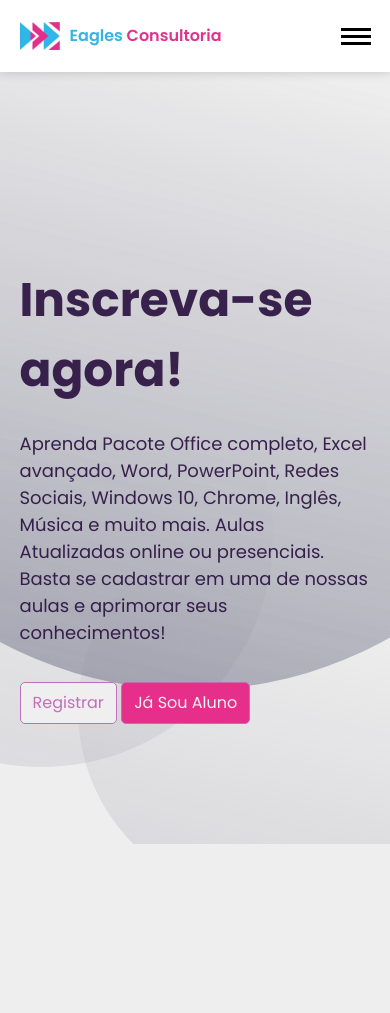
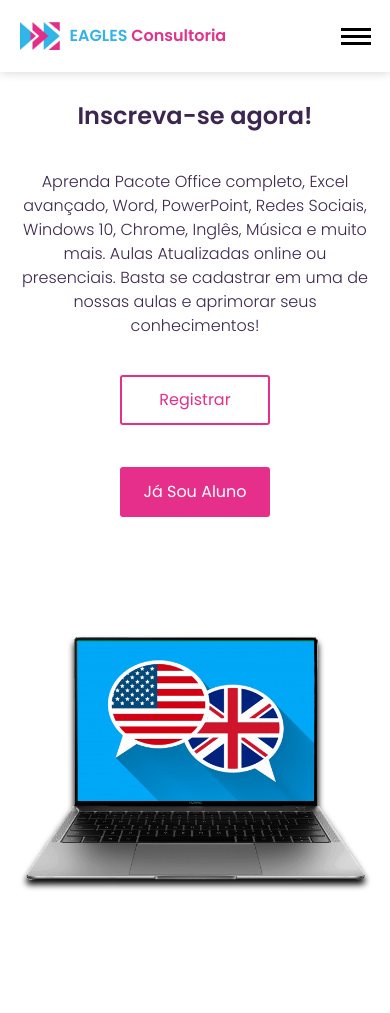
Before and after one commit to Henriqueiru/SiteEaglesConsultoria, a plain HTML site: page index.html in a window 390 px wide. Before the commit the page ends 844 px from the top, so only its background shows below. Drawn offline with nearby package versions, Linux system fonts and the light colour scheme.

Commit message:
update on the all

```diff
--- a/index.html
+++ b/index.html
@@ -1,7 +1,7 @@
 <!DOCTYPE html>
 <html class="no-js">
   <head>
-    <title>EAGLES Consultoria</title>
+    <title>Eagles Consultoria</title>
     <meta charset="UTF-8" />
     <meta name="viewport" content="width=device-width, initial-scale=1" />
     <meta http-equiv="Pragma" content="no-cache" />
@@ -72,17 +72,13 @@
         </div>
         <div class="slider">
           <div class="col-img">
-            <img src="./assets/img/NotebookExcel.png" alt="image1" />
+            <img src="./assets/img/excelnovo.png" alt="image1" />
           </div>
           <div class="col-img">
-            <img src="./assets/img/NotebookIngles.png" alt="image2" />
+            <img src="./assets/img/newphotoshop.png" alt="image2" />
           </div>
           <div class="col-img">
-            <img src="./assets/img/notenovo.png" alt="image3" />
-          </div>
-
-          <div class="col-img">
-            <img src="./assets/img/Notebookb.png" alt="image4" />
+            <img src="./assets/img/NoteExample2.0.png" alt="image3" />
           </div>
         </div>
       </section>
@@ -95,7 +91,7 @@
           <div class="logo">
             <img src="./assets/navbarlogo.png" alt="logo" />
             <span
-              ><span class="firt">Eagles</span>
+              ><span class="firt">EAGLES</span>
               <span class="second">Consultoria</span></span
             >
           </div>
@@ -109,7 +105,7 @@
           <li class="logo">
             <img src="./assets/navbarlogo.png" alt="logo" />
             <span
-              ><span class="firt">Eagles</span>
+              ><span class="firt">EAGLES</span>
               <span class="second">Consultoria</span></span
             >
           </li>
@@ -121,5 +117,6 @@
     </nav>
 
     <script src="./src/index.js" type="module"></script>
+    <script src="https://unpkg.com/ionicons@5.1.2/dist/ionicons.js"></script>
   </body>
 </html>
--- a/src/sass/Layout/Header/_index.scss
+++ b/src/sass/Layout/Header/_index.scss
@@ -2,14 +2,16 @@ header {
   position: relative;
   overflow: hidden;
   margin-top: 72px;
-
   background-repeat: no-repeat;
   background-size: cover;
   height: calc(100vh - 72px);
 
-  @media(max-width:900px) {
-    overflow: auto;
+  @media (max-width: 900px) {
+    overflow: initial;
+    height: 100%;
+    padding: 0vh 0;
 
+    margin-top: 50px;
   }
 
   .big-circle {
@@ -18,7 +20,11 @@ header {
     right: 0px;
     z-index: -1;
     opacity: 0.5;
+
     height: 80%;
+    @media (max-width: 900px) {
+      display: none;
+    }
   }
 
   .medium-circle {
@@ -28,6 +34,9 @@ header {
     z-index: -1;
     height: 60%;
     opacity: 0.4;
+    @media (max-width: 900px) {
+      display: none;
+    }
   }
 
   .small-circle {
@@ -35,26 +44,28 @@ header {
     bottom: 0%;
     left: 20%;
     z-index: -1;
+    @media (max-width: 900px) {
+      display: none;
+    }
   }
 
   .row {
     width: 90%;
     position: relative;
     z-index: 2;
-
     max-width: 1186px;
     margin: 0 auto;
     height: 100%;
     display: grid;
-
     grid-template-columns: 590px 610px;
     grid-template-rows: 100vh;
     gap: 4ch;
     transition: 0.1s;
 
-    @media(max-width:900px) {
-      grid-template-columns: 1fr;
-
+    @media (max-width: 900px) {
+      display: flex;
+      height: 100%;
+      flex-direction: column;
     }
 
     .introduction {
@@ -62,18 +73,36 @@ header {
 
       display: flex;
       flex-direction: column;
-      justify-content: center;
+      justify-content: flex-start;
       align-items: flex-start;
-
+      @media (max-width: 900px) {
+        min-height: 100%;
+      }
       .intro-text {
+        padding: 10vh 0;
+        margin-top: 3em;
+        @media (max-width: 900px) {
+          text-align: center;
+          padding: 0;
+        }
         h1 {
           font-size: 47px;
-          margin-bottom: 24px;
+          font-weight: 600;
+
+          flex: 1;
+          @media (max-width: 900px) {
+            font-size: 24px;
+          }
         }
 
         p {
+          flex: 1;
           font-size: 18px;
-          margin-bottom: 36px;
+          @media (max-width: 900px) {
+            margin-top: 36px;
+            font-size: 16px;
+            font-weight: 300;
+          }
         }
 
         button {
@@ -82,55 +111,86 @@ header {
       }
 
       .cta {
+        @media (max-width: 900px) {
+          width: 100%;
+          display: flex;
+          flex-direction: column;
+          align-items: center;
+          justify-content: center;
+          padding: 0vh 0;
+        }
+
         button {
-          border: 1px solid #c36dbb;
-          border-radius: 5px;
-          padding: 0.5em 0.75em;
+          border-radius: 3px;
+          width: 90%;
+          width: 150px;
+          height: 50px;
+
+          margin: 2.5vh 1em;
 
           &:nth-child(1) {
-            color: #c36dbb;
+            color: $Second;
+            background: transparent;
+            border: 2px solid $Second;
+            transition: 0.2s;
+
+            &:hover {
+              color: $First;
+              border: 2px solid $First;
+            }
           }
 
           &:nth-child(2) {
+            border: none;
             background-color: $Second;
-            color: #f0f0f0;
+            color: white;
+            transition: 0.2s;
+
+            &:hover {
+              border: none;
+              background-color: $First;
+              color: white;
+            }
           }
         }
       }
     }
-
     .slider {
-
-      display: flex;
-      justify-content: center;
-      align-items: center;
-      ;
-
-      @media(max-width:900px) {
-        padding: 10vh 0;
-
+      position: relative;
+      margin-top: 72px;
+      min-height: calc(100vh - 72px);
+      @media (max-width: 900px) {
+        min-height: 50vh;
+        margin-top: 12px;
       }
-
+      filter: drop-shadow(0px 5px 3px black);
+      animation: drop 1.5s ease;
+      @keyframes drop {
+        from {
+          opacity: 0;
+          transform: translateY(-80px);
+        }
+        to {
+          opacity: 1;
+          transform: translateY(0px);
+        }
+      }
       .col-img.active {
         opacity: 1;
       }
 
       .col-img {
-        transition: 0.5s;
+        transition: opacity 900ms;
         display: flex;
         opacity: 0;
         position: absolute;
         justify-content: center;
-        flex: 1;
+
         align-items: center;
 
-
-        @media (max-width: 900px) {}
-
         img {
-          width: 90% !important;
-          max-width: 400px;
-
+          width: 100%;
+          max-width: 480px;
 
           object-fit: cover;
         }
--- a/src/sass/Layout/Header/slide.mjs
+++ b/src/sass/Layout/Header/slide.mjs
@@ -1,7 +1,7 @@
 export default function ShowSlides() {
   const Slide = document.querySelectorAll(".col-img");
   let index = 0;
-  let time = 6000;
+  let time = 4000;
 
   Slide[index].classList.add("active");
 
--- a/src/sass/Layout/Navbar/_index.scss
+++ b/src/sass/Layout/Navbar/_index.scss
@@ -4,35 +4,30 @@
   transition: position 1s;
   height: 72px;
   background: transparent;
-  position: absolute;
+  position: fixed;
   box-shadow: 0 0 10px rgba(0, 0, 0, 0.185);
   top: 0;
   left: 0;
-
-
+  z-index: 1068;
   .row {
     width: 95%;
     max-width: 940px;
     margin: 0 auto;
     height: 100%;
 
-    @media(max-width:900px) {
+    @media (max-width: 900px) {
       width: 100%;
       background: #ffffffff;
-
-
     }
 
-    @import './mobile';
-
+    @import "./mobile";
 
     .desktop.on {
-      @media(max-width:900px) {
-
-
-        height: 100vh;
+      @media (max-width: 900px) {
+        transition: padding 0.5s;
+        height: auto;
         z-index: 1068;
-
+        padding: 10vh 0;
       }
     }
 
@@ -47,23 +42,23 @@
       justify-content: space-evenly;
       align-items: center;
 
-      @media(max-width:900px) {
-
+      @media (max-width: 900px) {
         background: white;
         display: flex;
         overflow: hidden;
+        padding: 0vh 0;
         flex-direction: column;
+        justify-content: flex-start !important;
+        align-items: center;
+        place-items: center;
         position: absolute;
-        height: 0vh;
-        transition: 0.5s;
+        height: 0;
+        transition: padding 0.5s;
         z-index: 1068;
-
       }
 
-      @media(min-width:900px) {
-
+      @media (min-width: 900px) {
         display: flex;
-
       }
 
       .logo {
@@ -72,10 +67,8 @@
         align-items: center;
         height: 100%;
 
-        @media(max-width:900px) {
-
+        @media (max-width: 900px) {
           display: none;
-
         }
 
         span {
@@ -108,6 +101,13 @@
         overflow: hidden;
         height: 100%;
 
+        // mobile
+        @media (max-width: 900px) {
+          margin: 5vh 0;
+          display: block;
+          height: auto;
+        }
+
         p {
           font-weight: 600;
         }
@@ -121,8 +121,25 @@
           transition: width 1s;
           font-weight: 400;
 
-          @media(max-width:900px) {
-            font-size: 1.3em;
+          @media (max-width: 900px) {
+            font-size: 1.5em;
+            position: relative;
+            font-weight: 600;
+
+            &::after {
+              content: "";
+              position: absolute;
+              left: 0;
+              right: 0;
+
+              z-index: 1068;
+
+              top: 1.3em;
+              height: 4px;
+
+              background: $Second;
+              animation: 0.5s effect cubic-bezier(0.25, 0.46, 0.45, 0.94);
+            }
           }
 
           &:hover {
--- /dev/null
+++ b/src/sass/Layout/Navbar/_menumobile.scss
@@ -0,0 +1,16 @@
+@mixin MaxWidth900 {
+  background: white;
+  display: flex;
+  overflow: hidden;
+  flex-direction: column;
+  position: absolute;
+  justify-content: center;
+  align-items: center;
+  width: 0px;
+  height: 100vh;
+  transition: 0.5s;
+}
+
+@mixin minWidth900 {
+  display: flex;
+}
--- a/src/sass/utils/_reboot.scss
+++ b/src/sass/utils/_reboot.scss
@@ -29,14 +29,16 @@ section {
 
 body {
   margin: 0;
+  background: blue;
   font-family: $Geral;
   font-size: 1rem;
   overflow: initial;
   font-weight: 400;
+  height: 100%;
   line-height: 1.5;
   color: #212529;
   text-align: left;
-  background-color: #eeeeee;
+  background: white;
 }
 
 [tabindex="-1"]:focus:not(:focus-visible) {
```
Also changed, not shown: assets/img/NoteExample2.0.png (added), assets/img/excelnovo.png (added), assets/img/newphotoshop.png (added), src/sass/app.css, 2 other files.
